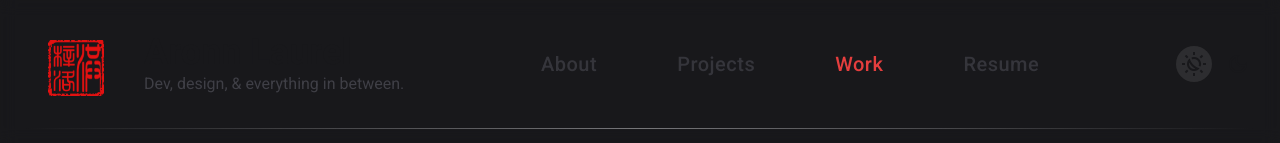
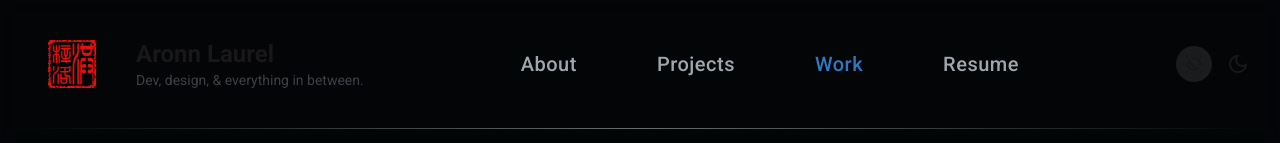
Before and after one commit to LaoAronn/laoaronn.github.io, a React (Vite) app: page /works in a window 1280 px wide. Shown: the top 143 px of the page. Built offline with nearby package versions, Linux system fonts and the light colour scheme.

Commit message:
Adjusted themed colouring scheme

```diff
--- a/src/components/Header.jsx
+++ b/src/components/Header.jsx
@@ -3,30 +3,51 @@ import Navbar from "./Navbar"
 import ThemeSelector from "./ThemeSelector";
 
 /* Node */
-import { useState } from "react";
+import { useEffect, useRef, useState } from "react";
 
 const Header = () => {
     const [showSubtitle, setShowSubtitle] = useState(false);
+    const [isCompactHeader, setIsCompactHeader] = useState(false);
+    const headerRef = useRef(null);
+
+    useEffect(() => {
+        const headerElement = headerRef.current;
+
+        if (!headerElement) {
+            return undefined;
+        }
+
+        const updateHeaderMode = () => {
+            setIsCompactHeader(headerElement.offsetWidth < 1040);
+        };
+
+        updateHeaderMode();
+
+        const observer = new ResizeObserver(updateHeaderMode);
+        observer.observe(headerElement);
+
+        return () => observer.disconnect();
+    }, []);
 
     return (
-        <header className="sticky top-0 z-50 bg-gradient-to-b text-zinc-900 dark:text-zinc-50 transition-colors duration-300 backdrop-blur-sm header-font">
-            <div className="w-full px-6 py-4">
-                <div className="w-full flex items-center gap-6">
+        <header ref={headerRef} className="sticky top-0 z-50 bg-gradient-to-b text-zinc-900 dark:text-zinc-50 transition-colors duration-300 backdrop-blur-sm header-font">
+            <div className="w-full px-4 sm:px-6 py-3 sm:py-4">
+                <div className="w-full flex items-center gap-4 lg:gap-6">
 
                     {/* Left: Logo + Name */}
-                    <div className="flex items-center gap-4">
+                    <div className="flex items-center gap-3 sm:gap-4 min-w-0 shrink-0">
                         <a className="logo" onClick={() => setShowSubtitle(!showSubtitle)}>
                             <img src="/images/aronnSeal.png"
                                  width={40}
                                  height={40}
-                                 className="w-10 h-10 md:w-[56px] md:h-[56px]"
+                                 className="w-11 h-11 md:w-12 md:h-12"
                                  alt="Aronn Laurel"
                             />
                         </a>
 
-                        <div className="text-left">
-                            <div className="flex items-center gap-3">
-                                <h1 className="text-xl md:text-3xl lg:text-4xl font-semibold text-inherit transition-colors duration-300">
+                        <div className="text-left min-w-0">
+                            <div className="flex items-center gap-2 sm:gap-3">
+                                <h1 className="truncate text-lg sm:text-xl md:text-2xl font-semibold text-inherit transition-colors duration-300">
                                     {showSubtitle ? (
                                         <span className=" animate-fadeIn">洪梓洺</span>
                                     ) : (
@@ -34,21 +55,26 @@ const Header = () => {
                                     )}
                                 </h1>
                             </div>
-                            <p className="text-sm md:text-base text-[#3f3f46] dark:text-zinc-400 transition-colors duration-300">
+                            <p className="hidden sm:block text-xs md:text-sm text-[#3f3f46] dark:text-zinc-400 transition-colors duration-300">
                                 Dev, design, & everything in between.
                             </p>
                         </div>
                     </div>
 
                     {/* Middle: Nav (center) */}
-                    <div className="flex-1 flex justify-center">
-                        <Navbar />
+                    <div className={`flex-1 flex min-w-0 ${isCompactHeader ? 'justify-end' : 'justify-center'}`}>
+                        <Navbar
+                            isCompact={isCompactHeader}
+                            compactActions={<ThemeSelector compact />}
+                        />
                     </div>
 
                     {/* Right: Theme / Icons */}
-                    <div className="flex items-center justify-end gap-3">
-                        <ThemeSelector />
-                    </div>
+                    {isCompactHeader ? null : (
+                        <div className="flex items-center justify-end gap-2 sm:gap-3 shrink-0">
+                            <ThemeSelector />
+                        </div>
+                    )}
 
                 </div>
 
--- a/src/index.css
+++ b/src/index.css
@@ -2,9 +2,20 @@
 
 :root {
   --font-display: "Satoshi", "sans-serif";
-  --color-page-light: #fffffd;
-  --color-text-light: #18181b;
-  --color-accent: #e53e3e;
+  --text: #121a21;
+  --background: #f8fafc;
+  --primary: #0f4c8a;
+  --secondary: #75ade6;
+  --accent: #3b82ce;
+
+  --surface: #ffffff;
+  --surface-soft: #edf4fb;
+  --border: #d5e0ea;
+  --text-muted: #526273;
+
+  --color-page-light: var(--background);
+  --color-text-light: var(--text);
+  --color-accent: var(--accent);
 
   --breakpoint-3xl: 1920px;
 
@@ -18,6 +29,41 @@
   --ease-fluid: cubic-bezier(0.3, 0, 0, 1);
   --ease-snappy: cubic-bezier(0.2, 0, 0, 1);
 
+}
+
+:root[data-theme="light"] {
+  --text: #121a21;
+  --background: #f8fafc;
+  --primary: #0f4c8a;
+  --secondary: #75ade6;
+  --accent: #3b82ce;
+
+  --surface: #ffffff;
+  --surface-soft: #edf4fb;
+  --border: #d5e0ea;
+  --text-muted: #526273;
+
+  --color-page-light: var(--background);
+  --color-text-light: var(--text);
+  --color-accent: var(--accent);
+}
+
+:root[data-theme="dark"],
+.dark {
+  --text: #dee6ed;
+  --background: #030507;
+  --primary: #75b2f0;
+  --secondary: #19528a;
+  --accent: #3178c4;
+
+  --surface: #0b1015;
+  --surface-soft: #101820;
+  --border: #223142;
+  --text-muted: #9aaebb;
+
+  --color-page-light: var(--background);
+  --color-text-light: var(--text);
+  --color-accent: var(--accent);
 }
 
 @layer utilities {
@@ -43,25 +89,19 @@
 @layer base {
   html {
     scroll-behavior: smooth;
-    background-color: var(--color-page-light);
+    background-color: var(--background);
   }
 
   body {
     @apply min-h-screen transition-colors duration-300;
-    background-color: var(--color-page-light);
-    color: var(--color-text-light);
+    background-color: var(--background);
+    color: var(--text);
     color-scheme: light;
   }
 
-  /* Force black text when explicit light theme selected */
-  :root[data-theme="light"] body,
-  :root[data-theme="light"] body * {
-    color: #18181b !important;
-  }
-
   .dark body {
-    background-color: theme('colors.zinc.900');
-    color: theme('colors.zinc.50');
+    background-color: var(--background);
+    color: var(--text);
     color-scheme: dark;
   }
 
@@ -77,6 +117,14 @@
     @apply max-w-max text-5xl leading-tight font-semibold
     lg:text-[55px] lg:leading-[1.15] mb-0;
 
+    background: -webkit-linear-gradient(0deg, var(--text), var(--primary));
+    background-clip: text;
+    -webkit-background-clip: text;
+    -webkit-text-fill-color: transparent;
+  }
+
+  :root[data-theme="dark"] .headline-1,
+  .dark .headline-1 {
     background: -webkit-linear-gradient(0deg, #fafafa, #a1a1aa);
     background-clip: text;
     -webkit-background-clip: text;
@@ -89,6 +137,12 @@
 
   .title-1 {
     @apply text-[22px] font-normal;
+  }
+
+  :root[data-theme="light"] .headline-2,
+  :root[data-theme="light"] .title-1,
+  :root[data-theme="light"] .label {
+    color: var(--text);
   }
 
   /* Utilities */
@@ -132,9 +186,32 @@
 
 
   .menu-btn {
-    @apply w-10 h-10 grid place-items-center bg-zinc-50/10 rounded-xl
-    ring-inset ring-1 ring-zinc-50/[0.02] backdrop-blur-2xl hover:bg-zinc-50/15
+    @apply w-10 h-10 grid place-items-center rounded-xl
     transition-[transform,background-color] active:scale-95 md:hidden;
+  }
+
+  :root[data-theme="light"] .menu-btn {
+    background: rgba(255, 255, 255, 0.92);
+    color: var(--text);
+    border: 1px solid var(--border);
+    box-shadow: 0 10px 26px rgba(82, 98, 115, 0.08);
+  }
+
+  :root[data-theme="light"] .menu-btn:hover {
+    background: #ffffff;
+  }
+
+  :root[data-theme="dark"] .menu-btn,
+  .dark .menu-btn {
+    background: rgba(11, 16, 21, 0.84);
+    color: var(--text);
+    border: 1px solid rgba(117, 178, 240, 0.16);
+    box-shadow: 0 10px 28px rgba(0, 0, 0, 0.28);
+  }
+
+  :root[data-theme="dark"] .menu-btn:hover,
+  .dark .menu-btn:hover {
+    background: rgba(16, 24, 32, 0.92);
   }
 
   /* Navbar */
@@ -145,19 +222,45 @@
 
   .nav-link {
     @apply flex items-center h-9 px-3 text-lg font-medium text-left
-    tracking-wide text-zinc-600/50 dark:text-zinc-50/50 hover:text-zinc-900 dark:hover:text-zinc-50 transition-colors
-    md:h-12 md:px-6 md:text-xl;
+    tracking-wide transition-colors md:h-12 md:px-6 md:text-xl;
+  }
+
+  :root[data-theme="light"] .nav-link,
+  :root[data-theme="light"] .nav-link-contact {
+    color: var(--text-muted);
+  }
+
+  :root[data-theme="light"] .nav-link:hover,
+  :root[data-theme="light"] .nav-link-contact:hover {
+    color: var(--primary);
+  }
+
+  :root[data-theme="light"] .nav-link.active {
+    color: var(--accent);
+  }
+
+  :root[data-theme="dark"] .nav-link,
+  :root[data-theme="dark"] .nav-link-contact,
+  .dark .nav-link,
+  .dark .nav-link-contact {
+    color: rgba(222, 230, 237, 0.72);
+  }
+
+  :root[data-theme="dark"] .nav-link:hover,
+  :root[data-theme="dark"] .nav-link-contact:hover,
+  .dark .nav-link:hover,
+  .dark .nav-link-contact:hover {
+    color: var(--text);
+  }
+
+  :root[data-theme="dark"] .nav-link.active,
+  .dark .nav-link.active {
+    color: var(--accent);
   }
 
   .nav-link-contact {
     @apply grid items-center h-9 px-4 text-sm font-medium
-    tracking-wide text-zinc-600/50 dark:text-zinc-50/50 hover:text-zinc-900 dark:hover:text-zinc-50 transition-colors
-    md:hidden;
-  }
-
-  .nav-link.active {
-    color: var(--color-accent);
-    @apply duration-500;
+    tracking-wide transition-colors md:hidden;
   }
 
   .navbar .active-box {
@@ -168,14 +271,43 @@
 
   .btn {
     @apply max-w-max h-9 flex items-center gap-2 px-4 rounded-xl
-           font-medium text-sm ring-1 ring-zinc-50/5 ring-inset
+           font-medium text-sm ring-1 ring-inset
            transition-[background-color];
   }
 
   .btn-submit {
     @apply h-9 flex items-center gap-2 px-4 rounded-xl
-    font-medium text-sm ring-1 ring-zinc-50/5 ring-inset
+    font-medium text-sm ring-1 ring-inset
     transition-[background-color];
+  }
+
+  :root[data-theme="light"] .btn,
+  :root[data-theme="light"] .btn-submit {
+    background: var(--surface);
+    color: var(--text);
+    border-color: var(--border);
+    box-shadow: 0 10px 24px rgba(82, 98, 115, 0.08);
+  }
+
+  :root[data-theme="light"] .btn:hover,
+  :root[data-theme="light"] .btn-submit:hover {
+    background: var(--surface-soft);
+  }
+
+  :root[data-theme="dark"] .btn,
+  :root[data-theme="dark"] .btn-submit,
+  .dark .btn,
+  .dark .btn-submit {
+    background: rgba(11, 16, 21, 0.72);
+    color: var(--text);
+    border-color: rgba(117, 178, 240, 0.18);
+  }
+
+  :root[data-theme="dark"] .btn:hover,
+  :root[data-theme="dark"] .btn-submit:hover,
+  .dark .btn:hover,
+  .dark .btn-submit:hover {
+    background: rgba(16, 24, 32, 0.88);
   }
 
   /* Skill Card */
@@ -185,7 +317,25 @@
 
   /* Added Max-md:hidden for Header feature*/
   .btn-secondary {
-    @apply bg-zinc-50 text-zinc-900 active:bg-zinc-50/80 max-md:hidden;
+    @apply active:bg-zinc-50/80 max-md:hidden;
+  }
+
+  :root[data-theme="light"] .btn-secondary {
+    background: var(--surface);
+    color: var(--text);
+    border: 1px solid var(--border);
+    box-shadow: 0 10px 24px rgba(82, 98, 115, 0.08);
+  }
+
+  :root[data-theme="light"] .btn-secondary:hover {
+    background: var(--surface-soft);
+  }
+
+  :root[data-theme="dark"] .btn-secondary,
+  .dark .btn-secondary {
+    background: rgba(11, 16, 21, 0.72);
+    color: var(--text);
+    border: 1px solid rgba(117, 178, 240, 0.18);
   }
 
   .btn .material-symbols-rounded {
@@ -197,26 +347,105 @@
   }
 
   .btn-primary {
-    @apply h-11 bg-sky-400 text-zinc-950 hover:bg-sky-300 active:bg-sky-400;
+    @apply h-11;
+  }
+
+  :root[data-theme="light"] .btn-primary {
+    background: var(--primary);
+    color: #f8fafc;
+  }
+
+  :root[data-theme="light"] .btn-primary:hover {
+    background: var(--accent);
+  }
+
+  :root[data-theme="dark"] .btn-primary,
+  .dark .btn-primary {
+    background: var(--primary);
+    color: #030507;
+  }
+
+  :root[data-theme="dark"] .btn-primary:hover,
+  .dark .btn-primary:hover {
+    background: var(--secondary);
   }
 
   .btn-outline {
-    @apply h-11 bg-zinc-800 hover:bg-zinc-700 active:bg-zinc-800;
+    @apply h-11 active:bg-zinc-800;
+  }
+
+  :root[data-theme="light"] .btn-outline {
+    background: var(--surface-soft);
+    color: var(--text);
+    border: 1px solid var(--border);
+  }
+
+  :root[data-theme="light"] .btn-outline:hover {
+    background: #e2ebf4;
+  }
+
+  :root[data-theme="dark"] .btn-outline,
+  .dark .btn-outline {
+    background: rgba(16, 24, 32, 0.88);
+    color: var(--text);
+    border: 1px solid rgba(117, 178, 240, 0.18);
+  }
+
+  :root[data-theme="dark"] .btn-outline:hover,
+  .dark .btn-outline:hover {
+    background: rgba(21, 32, 44, 0.95);
   }
 
   /* text field */
   .label {
-    @apply block text-zinc-200 text-sm font-normal mb-2;
+    @apply block text-sm font-normal mb-2;
+  }
+
+  :root[data-theme="light"] .label {
+    color: var(--text);
+  }
+
+  :root[data-theme="dark"] .label,
+  .dark .label {
+    color: var(--text);
   }
 
   .text-field {
-    @apply block outline-none w-full px-3 py-3 text-sm bg-zinc-800 rounded-xl
-           ring-1 ring-inset ring-transparent
-           transition-shadow hover:ring-zinc-50/5
-           focus:ring-sky-400 focus:ring-2;
+      @apply block outline-none w-full px-3 py-3 text-sm rounded-xl
+        transition-shadow;
   }
 
-  .text-field::placeholder {
-    @apply text-zinc-400;
+  :root[data-theme="light"] .text-field {
+    background: var(--surface);
+    color: var(--text);
+    border-color: var(--border);
+    box-shadow: inset 0 0 0 1px rgba(82, 98, 115, 0.08);
+  }
+
+  :root[data-theme="light"] .text-field:hover,
+  :root[data-theme="light"] .text-field:focus {
+    box-shadow: inset 0 0 0 1px rgba(15, 76, 138, 0.18);
+  }
+
+  :root[data-theme="light"] .text-field::placeholder {
+    color: var(--text-muted);
+  }
+
+  :root[data-theme="dark"] .text-field,
+  .dark .text-field {
+    background: rgba(11, 16, 21, 0.88);
+    color: var(--text);
+    border-color: rgba(117, 178, 240, 0.18);
+    box-shadow: inset 0 0 0 1px rgba(117, 178, 240, 0.12);
+  }
+
+  :root[data-theme="dark"] .text-field::placeholder,
+  .dark .text-field::placeholder {
+    color: var(--text-muted);
+  }
+
+  :root[data-theme="dark"] .text-field:focus,
+  .dark .text-field:focus {
+    box-shadow: inset 0 0 0 1px rgba(117, 178, 240, 0.22), 0 0 0 2px rgba(117, 178, 240, 0.18);
   }
 }
```
